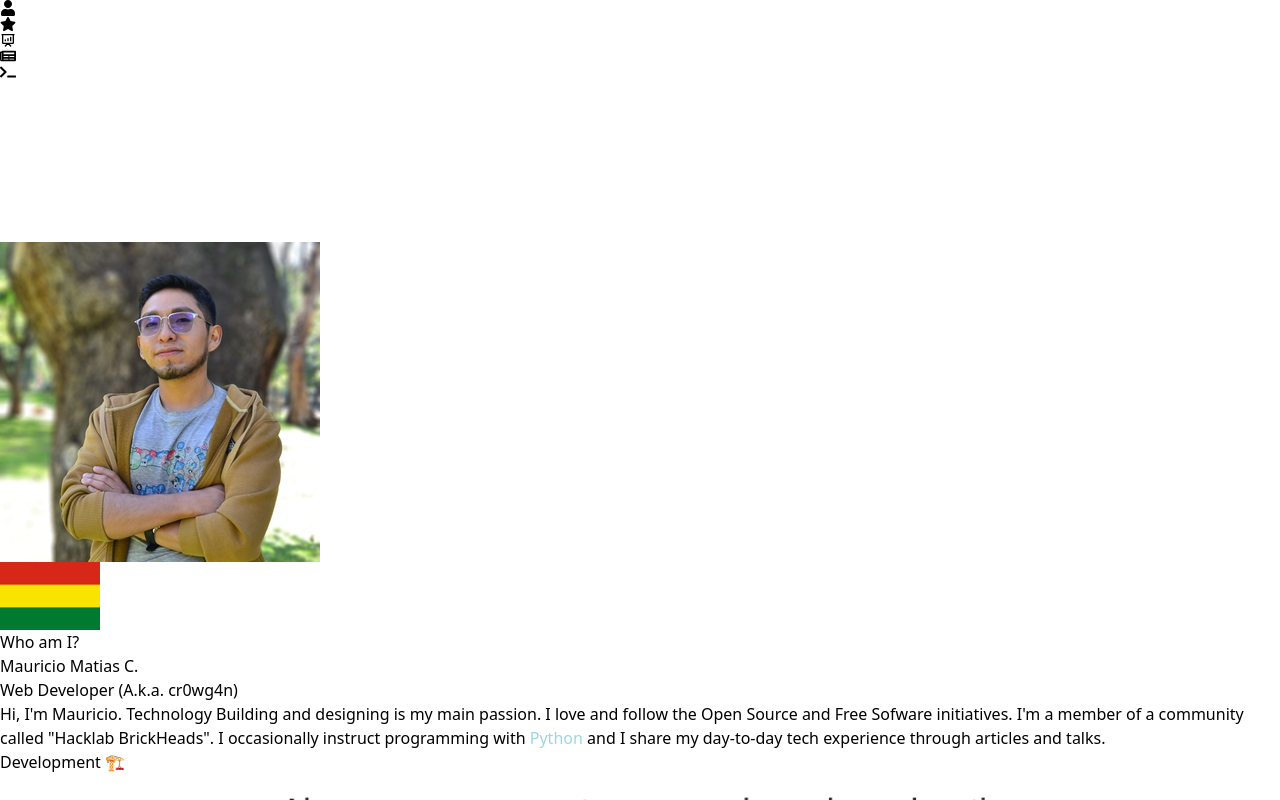
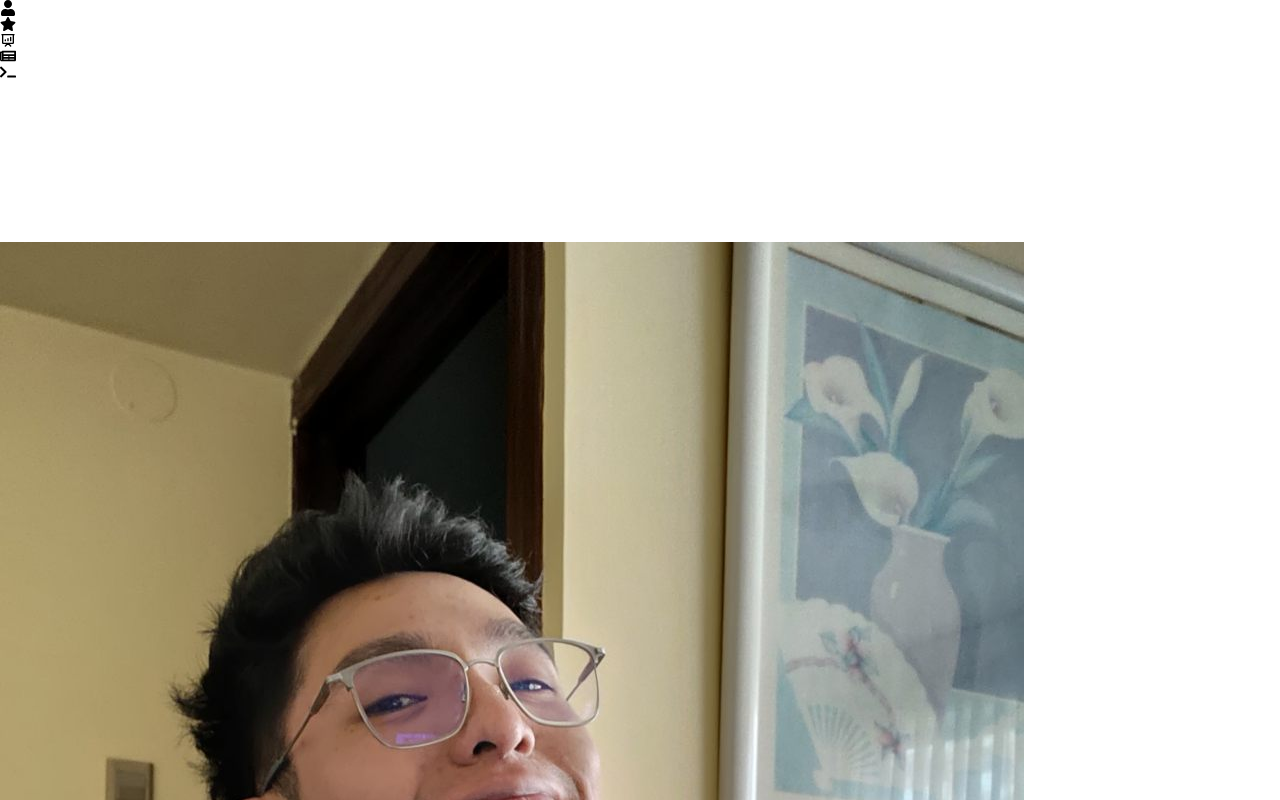
Before and after one commit to cr0wg4n/cr0wg4n.github.io, a React (Create React App) app: page / in a window 1280 px wide. Shown: the top 800 px of the page. Built offline with nearby package versions, Linux system fonts and the light colour scheme; what @material-tailwind/react would draw is missing.

Commit message:
feat, new image

```diff
--- a/src/data/profile.ts
+++ b/src/data/profile.ts
@@ -15,7 +15,7 @@ export default function data(){
     and I share my day-to-day tech experience through articles and talks.
   </div>
     `,
-    avatar: '/images/mauri.jpg',
+    avatar: '/images/mauri_2.jpg',
     avatarHover: 'images/cr0wg4n.png',
   }
 }
```
Also changed, not shown: public/images/mauri_2.jpg (added).
